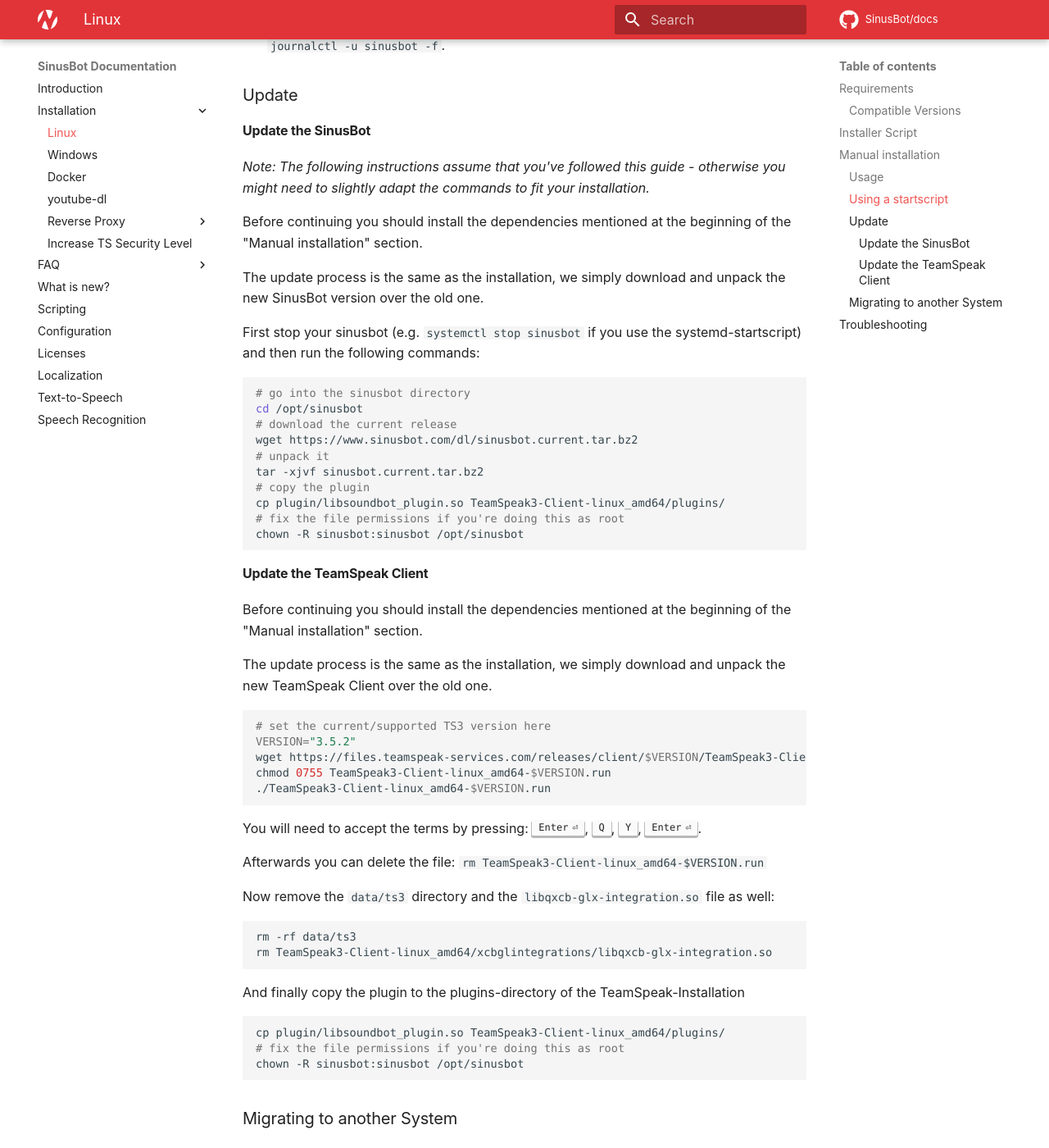
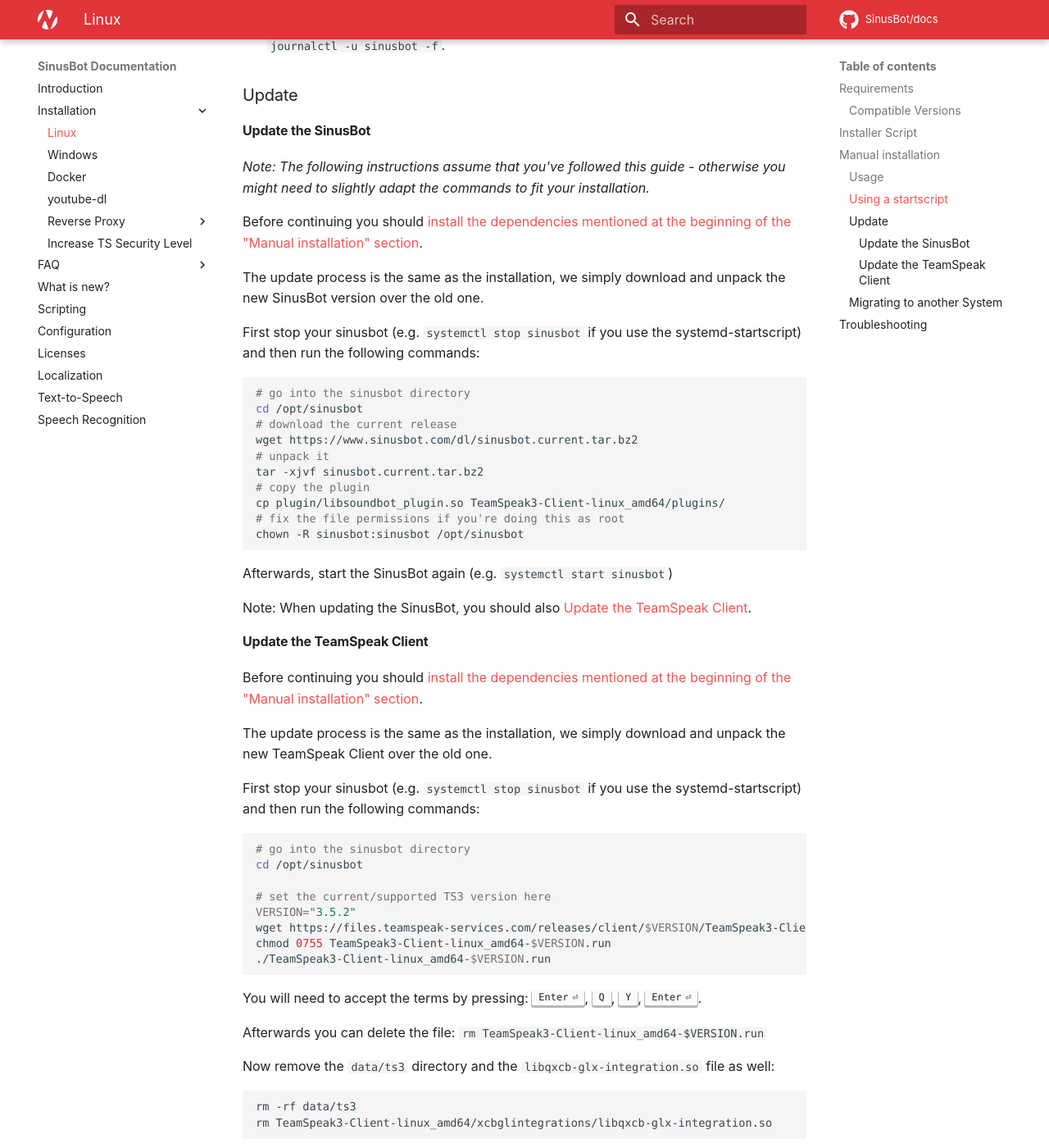
Before and after one commit to SinusBot/docs, an MkDocs documentation site: the page built from docs/installation/linux.md, in a window 1280 px wide and 1400 px high, scrolled down 5020 px. Shown: the whole window at 82% size. Built offline with MkDocs 1.6.1 and Material for MkDocs 9.7.7, drawn with Linux system fonts in a browser that asks for light colours; comment, search, counter and statistics services are not loaded; some of the changed text lies outside the part shown.

Commit message:
fix: minor fixes

````diff
--- a/docs/installation/linux.md
+++ b/docs/installation/linux.md
@@ -218,7 +218,7 @@
 
 *Note: The following instructions assume that you've followed this guide - otherwise you might need to slightly adapt the commands to fit your installation.*
 
-Before continuing you should install the dependencies mentioned at the beginning of the "Manual installation" section.
+Before continuing you should [install the dependencies mentioned at the beginning of the "Manual installation" section](#manual-installation).
 
 The update process is the same as the installation, we simply download and unpack the new SinusBot version over the old one.
 
@@ -237,13 +237,22 @@
 chown -R sinusbot:sinusbot /opt/sinusbot
 ```
 
+Afterwards, start the SinusBot again (e.g. `systemctl start sinusbot`)
+
+Note: When updating the SinusBot, you should also [Update the TeamSpeak Client](#update-the-teamspeak-client).
+
 #### Update the TeamSpeak Client
 
-Before continuing you should install the dependencies mentioned at the beginning of the "Manual installation" section.
+Before continuing you should [install the dependencies mentioned at the beginning of the "Manual installation" section](#manual-installation).
 
 The update process is the same as the installation, we simply download and unpack the new TeamSpeak Client over the old one.
 
+First stop your sinusbot (e.g. `systemctl stop sinusbot` if you use the systemd-startscript) and then run the following commands:
+
 ```bash
+# go into the sinusbot directory
+cd /opt/sinusbot
+
 # set the current/supported TS3 version here
 VERSION="3.5.2"
 wget https://files.teamspeak-services.com/releases/client/$VERSION/TeamSpeak3-Client-linux_amd64-$VERSION.run
@@ -270,6 +279,8 @@
 chown -R sinusbot:sinusbot /opt/sinusbot
 ```
 
+Afterwards, start the SinusBot again (e.g. `systemctl start sinusbot`)
+
 ### Migrating to another System
 
 First, install the SinusBot on the new system according to our guides.
@@ -293,6 +304,9 @@
 The SinusBot itself is closed-source, but some of the resources are open-source and available in the [SinusBot GitHub Organization](https://github.com/SinusBot) - contributions welcome.
 
 - [Documentation](https://github.com/SinusBot/docs)
+- [Scripting Documentation](https://github.com/SinusBot/scripting-docs)
 - [Linux-Installer](https://github.com/SinusBot/installer-linux)
 - [Startscript](https://github.com/SinusBot/linux-startscript)
+- [Default SinusBot Scripts](https://github.com/SinusBot/scripts/tree/master/default-attached)
+- [SinusBot Docker Image](https://github.com/SinusBot/docker)
 - and more!
````
